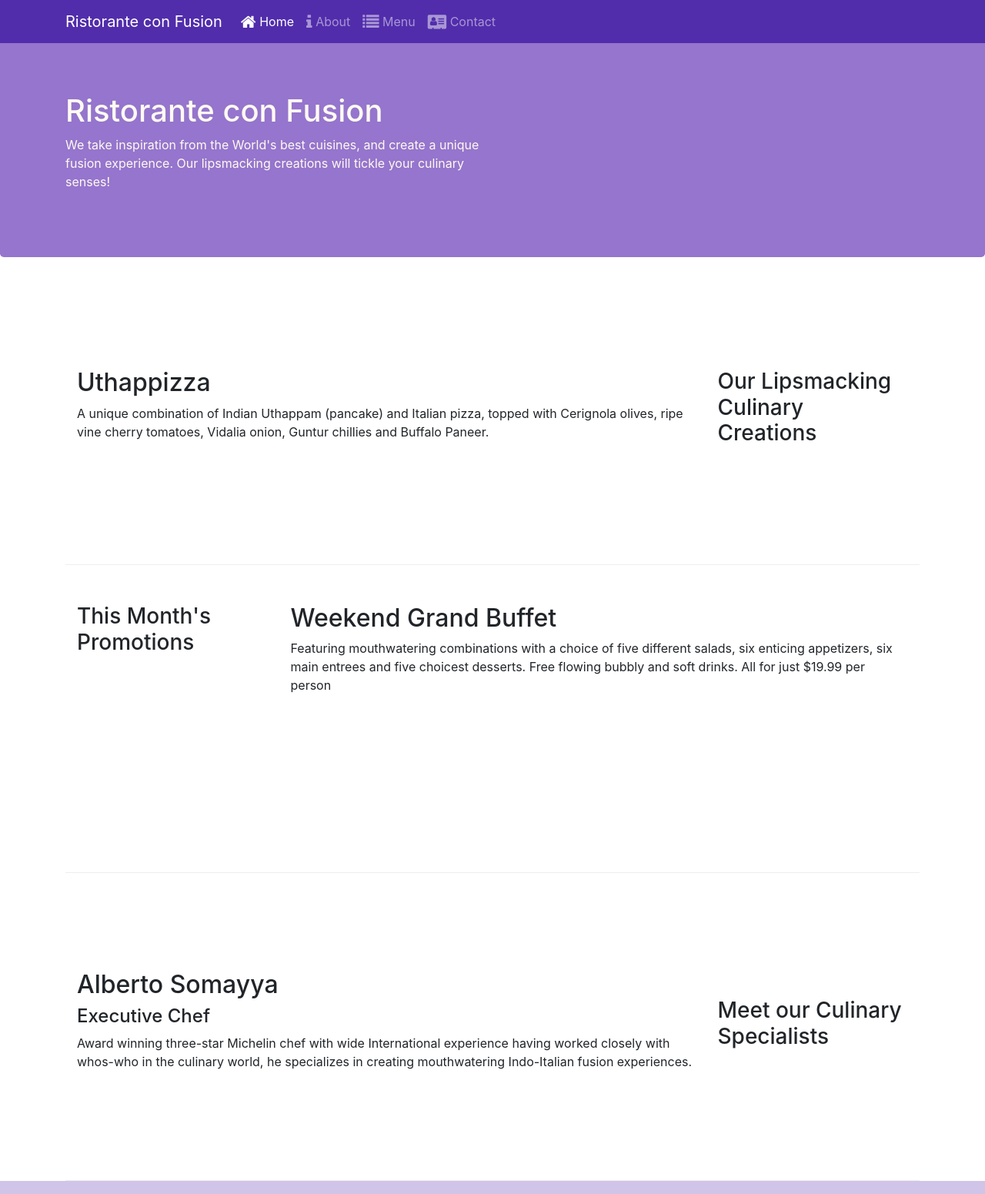
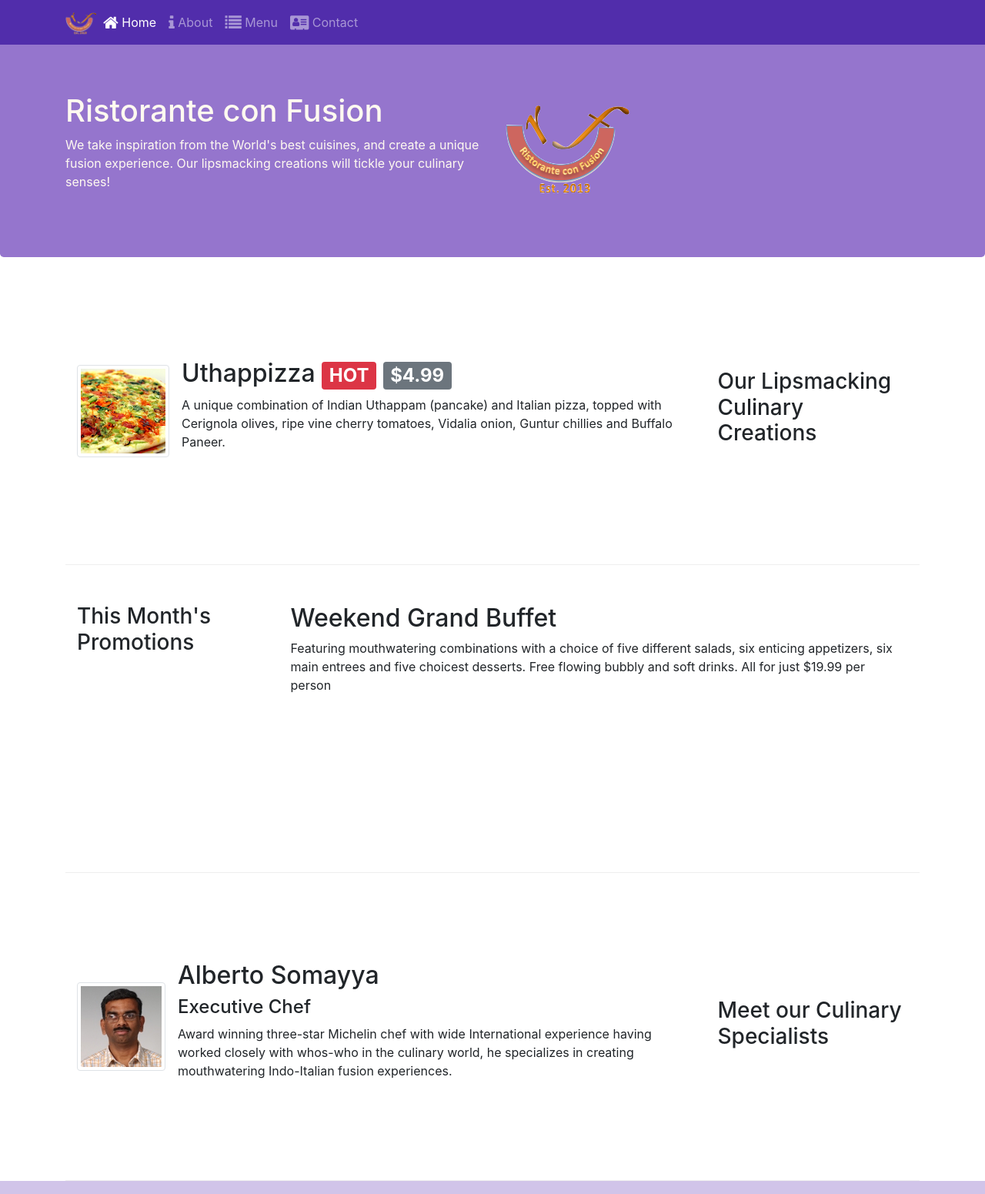
Before and after one commit to primalsequeira/Bootstrap, a website: page index.html in a window 1280 px wide. Shown: the top 1551 px of the page at 77% size. Drawn offline with nearby package versions, Linux system fonts and the light colour scheme.

Commit message:
Alerting users

```diff
--- a/index.html
+++ b/index.html
@@ -23,7 +23,7 @@
             <button class="navbar-toggler" type="button" data-toggle="collapse" data-target="#Navbar">
                 <span class="navbar-toggler-icon"></span>
             </button>
-            <a class="navbar-brand" href="./index.html">Ristorante con Fusion</a>
+            <a class="navbar-brand mr-auto" href="./index.html"><img src="img/logo.png" height="30" width="41"></a>
                 <div class="collapse navbar-collapse" id="Navbar"> <!-- div around ul to collapse in small -->
                     <ul class="navbar-nav mr-auto">
                         <li class="nav-item active"><a class="nav-link" href="#"><span class="fa fa-home fa-lg"></span> Home</a></li>
@@ -44,7 +44,8 @@
                     <h1>Ristorante con Fusion</h1>
                     <p>We take inspiration from the World's best cuisines, and create a unique fusion experience. Our lipsmacking creations will tickle your culinary senses!</p>
                 </div>
-                <div class="col 12 col-sm">
+                <div class="col 12 col-sm align-self-center">
+                    <img src="img/logo.png" class="img-fluid">
                 </div>
             </div>
         </div>
@@ -56,9 +57,14 @@
                 <h3>Our Lipsmacking Culinary Creations</h3>
             </div>
             <div class="col col-sm order-sm-first col-md">
-                <h2>Uthappizza</h2>
-                <p>A unique combination of Indian Uthappam (pancake) and Italian pizza, topped with Cerignola olives, ripe vine cherry tomatoes, Vidalia onion, Guntur chillies and Buffalo Paneer.</p>
-            </div>
+                <div class="media">
+                    <img class="d-flex mr-3 img-thumbnail align-self-center" src="img/uthappizza.png" alt="uthappizza">
+                    <div class="media-body">
+                        <h2 class="mt-0">Uthappizza <span class="badge badge-danger">HOT</span> <span class="badge bade-pill badge-secondary">$4.99</span></h2> <!-- Margin top-0,title will be alligned to the top -->
+                        <p>A unique combination of Indian Uthappam (pancake) and Italian pizza, topped with Cerignola olives, ripe vine cherry tomatoes, Vidalia onion, Guntur chillies and Buffalo Paneer.</p>
+                    </div>
+                </div>
+             </div>
         </div>
 
 
@@ -77,10 +83,15 @@
                 <h3>Meet our Culinary Specialists</h3>
             </div>
             <div class="col col-sm order-sm-first col-md">
-                <h2>Alberto Somayya</h2>
-                <h4>Executive Chef</h4>
-                <p>Award winning three-star Michelin chef with wide International experience having worked closely with whos-who in the culinary world, he specializes in creating mouthwatering Indo-Italian fusion experiences. </p>
-            </div>
+                <div class="media">
+                    <img class="d-flex mr-3 img-thumbnail align-self-center" src="img/alberto.png" alt="alberto">
+                    <div class="media-body">
+                        <h2 class="mt-0">Alberto Somayya</h2>
+                        <h4>Executive Chef</h4>
+                        <p>Award winning three-star Michelin chef with wide International experience having worked closely with whos-who in the culinary world, he specializes in creating mouthwatering Indo-Italian fusion experiences. </p>
+                    </div>
+                </div>
+                </div>
         </div>
     </div>
 
```
Also changed, not shown: aboutus.html (+2 -2 lines), contactus.html (+1 -1 lines), img/alberto.png (added), img/buffet.png (added), img/logo.png (added), img/uthappizza.png (added), 1 other file.
